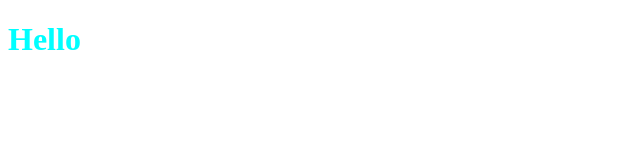
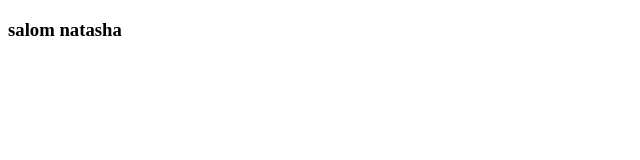
Before and after one commit to saidafzal1111/pochka_pul, a plain HTML site: page index.html in a window 1280 px wide. Shown: the whole page, without its empty margins (0-640 px from the left). Drawn offline with Linux system fonts and the light colour scheme.

Commit message:
delet h1 and added h3

```diff
--- a/index.html
+++ b/index.html
@@ -6,6 +6,6 @@
     <title>Document</title>
 </head>
 <body>
-    <h1 style="color: aqua;">Hello</h1>
+    <h3>salom natasha</h3>
 </body>
 </html>
```
